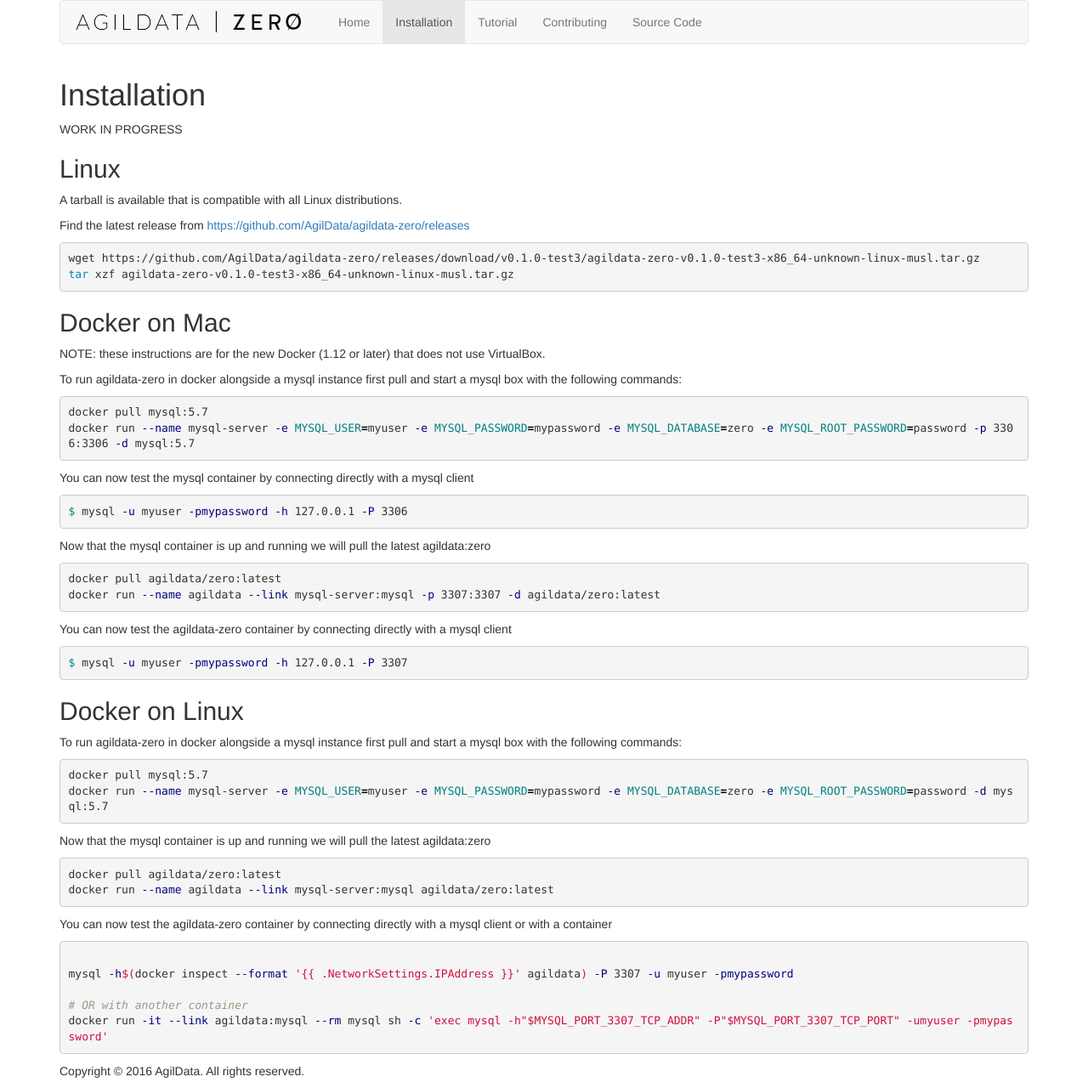
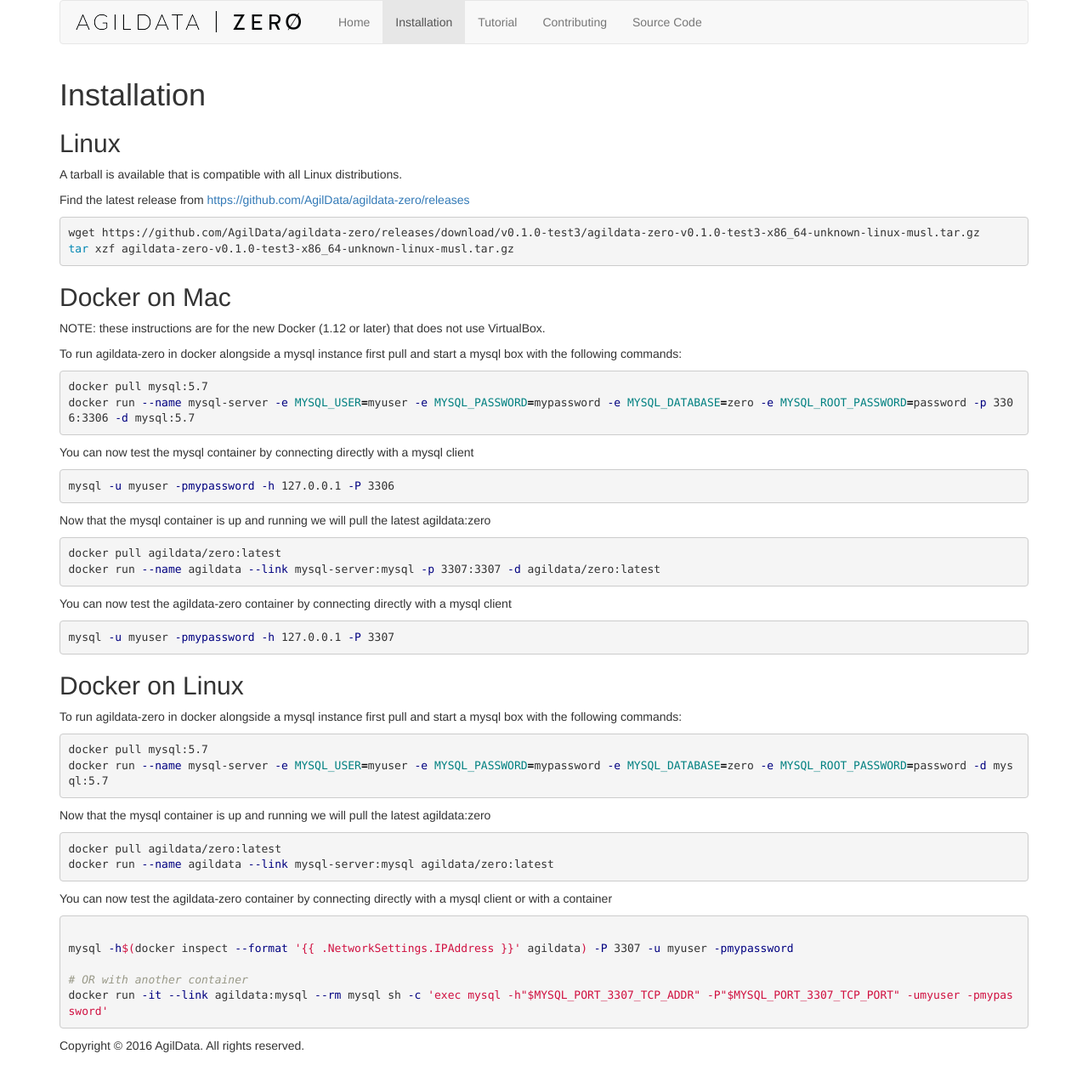
Before and after one commit to placrosse/agildata-zero, a Jekyll site: the page built from install.md, in a window 1280 px wide. Shown: the whole page at 85% size. Built offline with Jekyll 4.4.1, drawn with Linux system fonts in a browser that asks for light colours; after the commit the page ends 1250 px from its top, so only the background shows below that.

Commit message:
remove WORK IN PROGRESS from installation page

````diff
--- a/install.md
+++ b/install.md
@@ -5,8 +5,6 @@
 ---
 
 # Installation
-
-WORK IN PROGRESS
 
 ## Linux
 
@@ -33,7 +31,7 @@
 You can now test the mysql container by connecting directly with a mysql client
 
 ```bash
-$ mysql -u myuser -pmypassword -h 127.0.0.1 -P 3306
+mysql -u myuser -pmypassword -h 127.0.0.1 -P 3306
 ```
 
 Now that the mysql container is up and running we will pull the latest agildata:zero
@@ -46,7 +44,7 @@
 You can now test the agildata-zero container by connecting directly with a mysql client
 
 ```bash
-$ mysql -u myuser -pmypassword -h 127.0.0.1 -P 3307
+mysql -u myuser -pmypassword -h 127.0.0.1 -P 3307
 ```
 
 ## Docker on Linux
````
